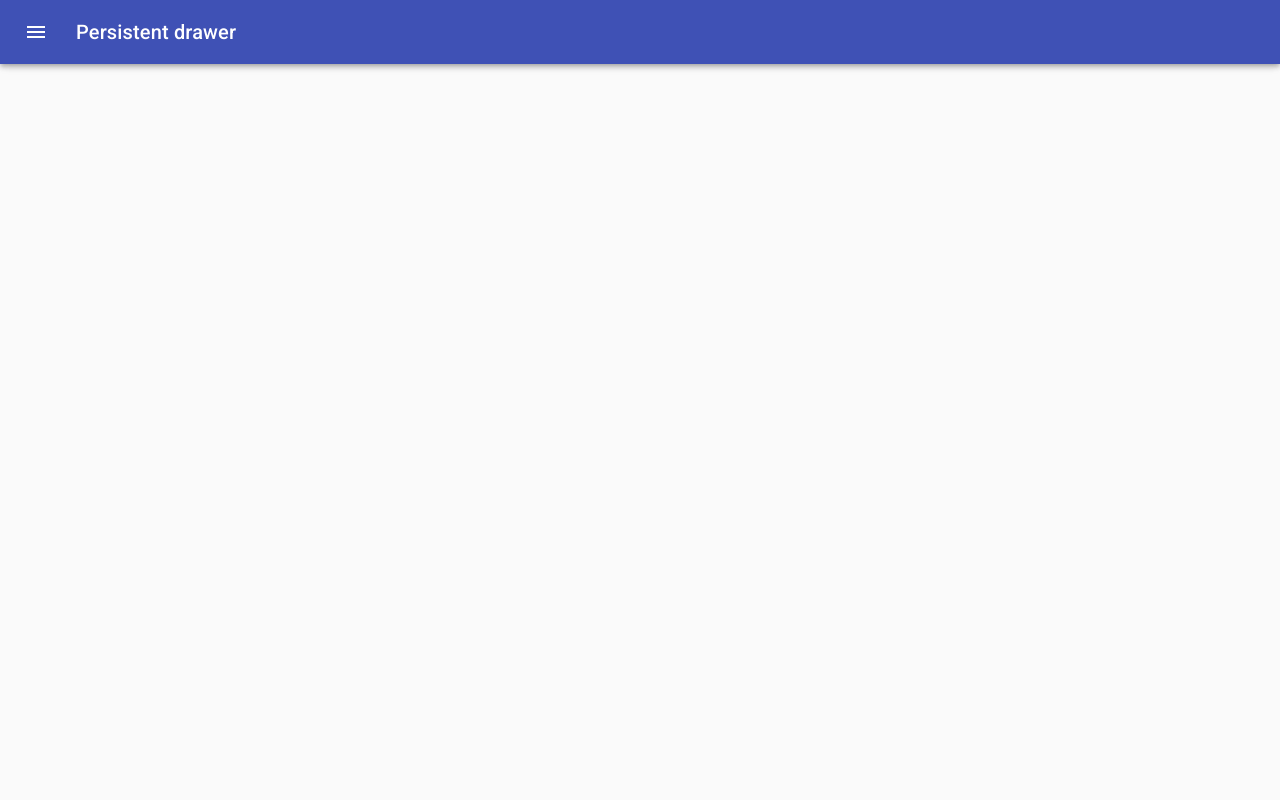
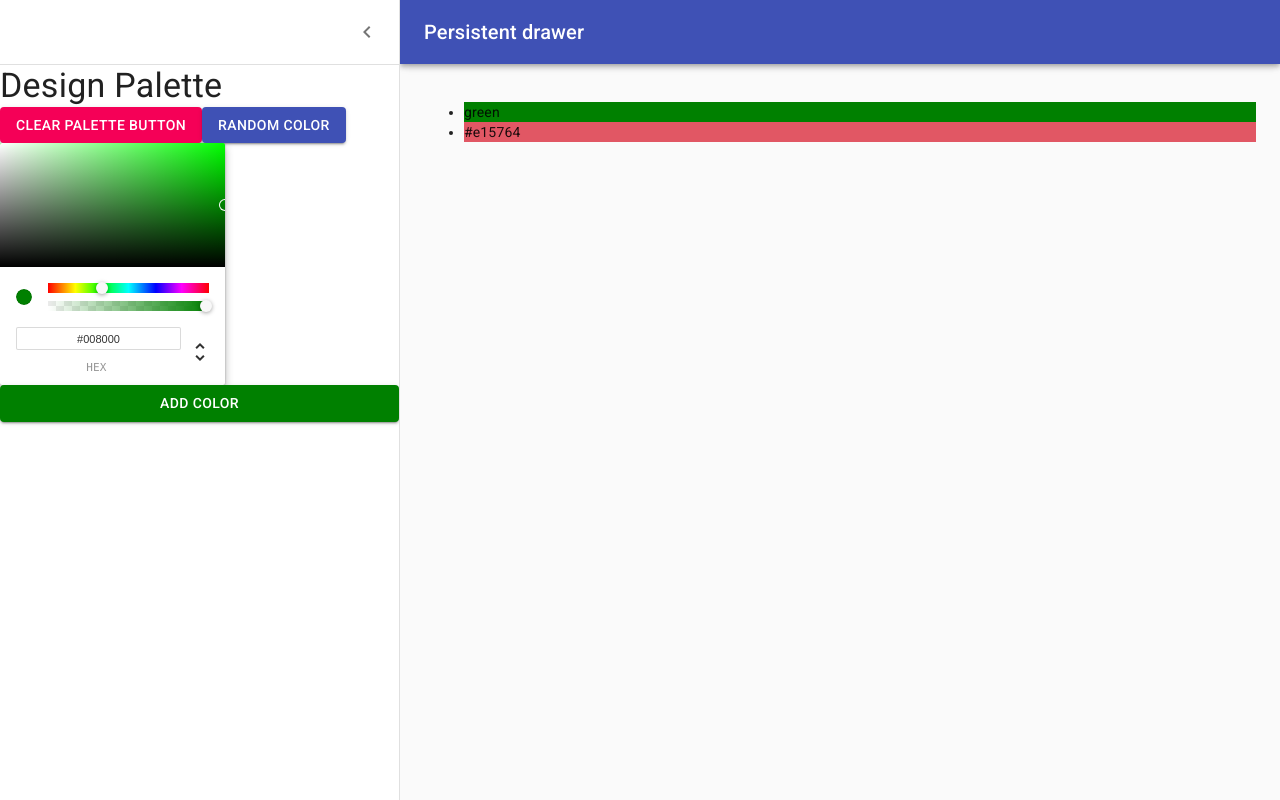
Before and after one commit to GlibKostsov/react-colors-app, a React (Create React App) app: page /palette/new in a window 1280 px wide. Built offline with nearby package versions, Linux system fonts and the light colour scheme.

Commit message:
connect ColorPicker to addColor  Button

```diff
--- a/src/NewPaletteForm.js
+++ b/src/NewPaletteForm.js
@@ -75,6 +75,16 @@
 })
 
 class NewPaletteForm extends Component {
+  constructor(props) {
+    super(props)
+    this.state = {
+      open: true,
+      currentColor: 'green',
+      colors: ['green', '#e15764'],
+    }
+    this.updateCurrentColor = this.updateCurrentColor.bind(this)
+    this.addNewColor = this.addNewColor.bind(this)
+  }
   state = {
     open: false,
   }
@@ -84,6 +94,14 @@
 
   handleDrawerClose = () => {
     this.setState({ open: false })
+  }
+
+  updateCurrentColor(newColor) {
+    this.setState({ currentColor: newColor.hex })
+  }
+
+  addNewColor() {
+    this.setState({ colors: [...this.state.colors, this.state.currentColor] })
   }
 
   render() {
@@ -142,10 +160,15 @@
             </div>
 
             <ChromePicker
-              color='purple'
-              onChangeComplete={(newColor) => console.log(newColor)}
+              color={this.state.currentColor}
+              onChangeComplete={this.updateCurrentColor}
             />
-            <Button variant='contained' color='primary'>
+            <Button
+              variant='contained'
+              color='primary'
+              style={{ backgroundColor: this.state.currentColor }}
+              onClick={this.addNewColor}
+            >
               Add Color
             </Button>
           </Drawer>
@@ -155,6 +178,12 @@
             })}
           >
             <div className={classes.drawerHeader} />
+
+            <ul>
+              {this.state.colors.map((color) => (
+                <li style={{ backgroundColor: color }}>{color}</li>
+              ))}
+            </ul>
           </main>
         </div>
       </>
```
